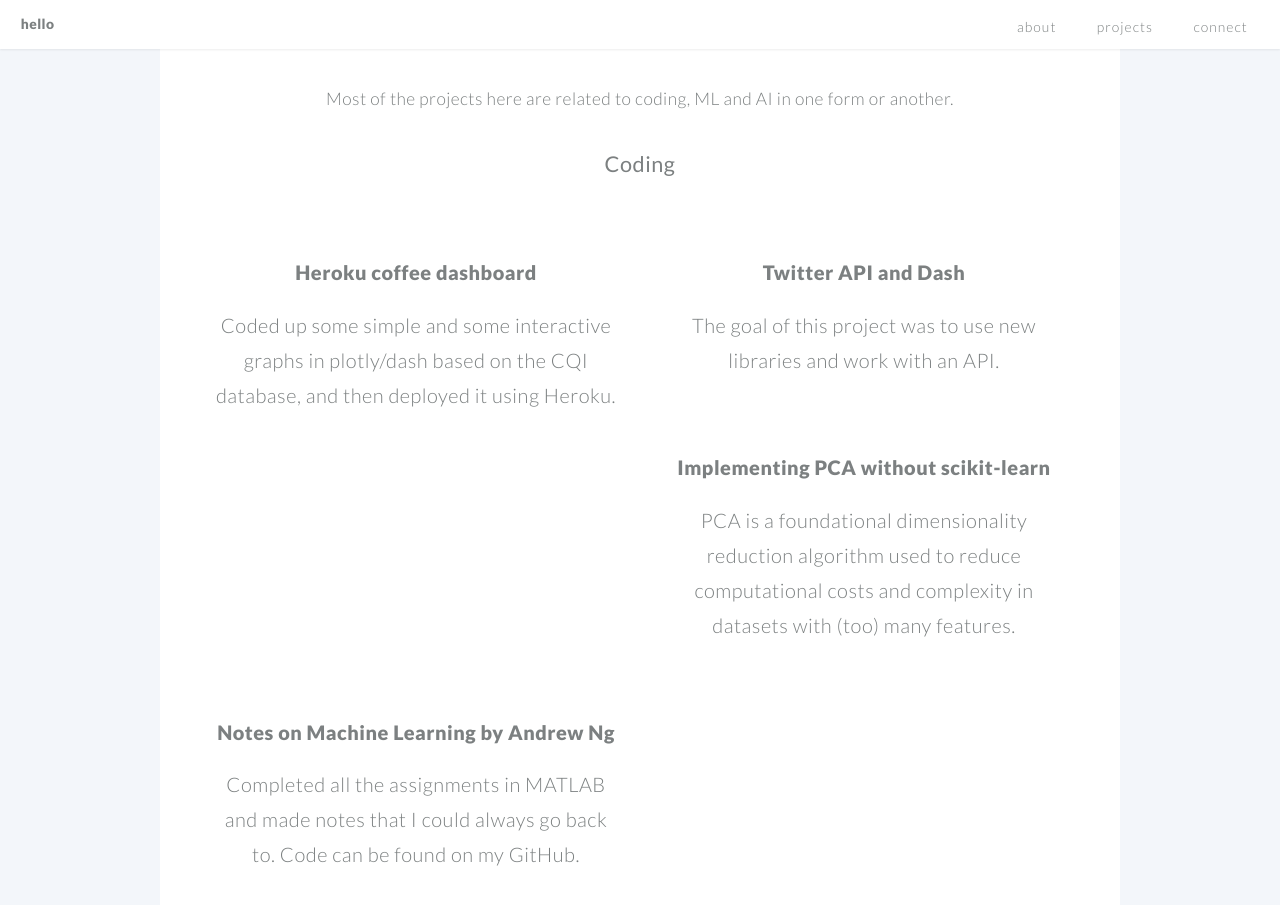
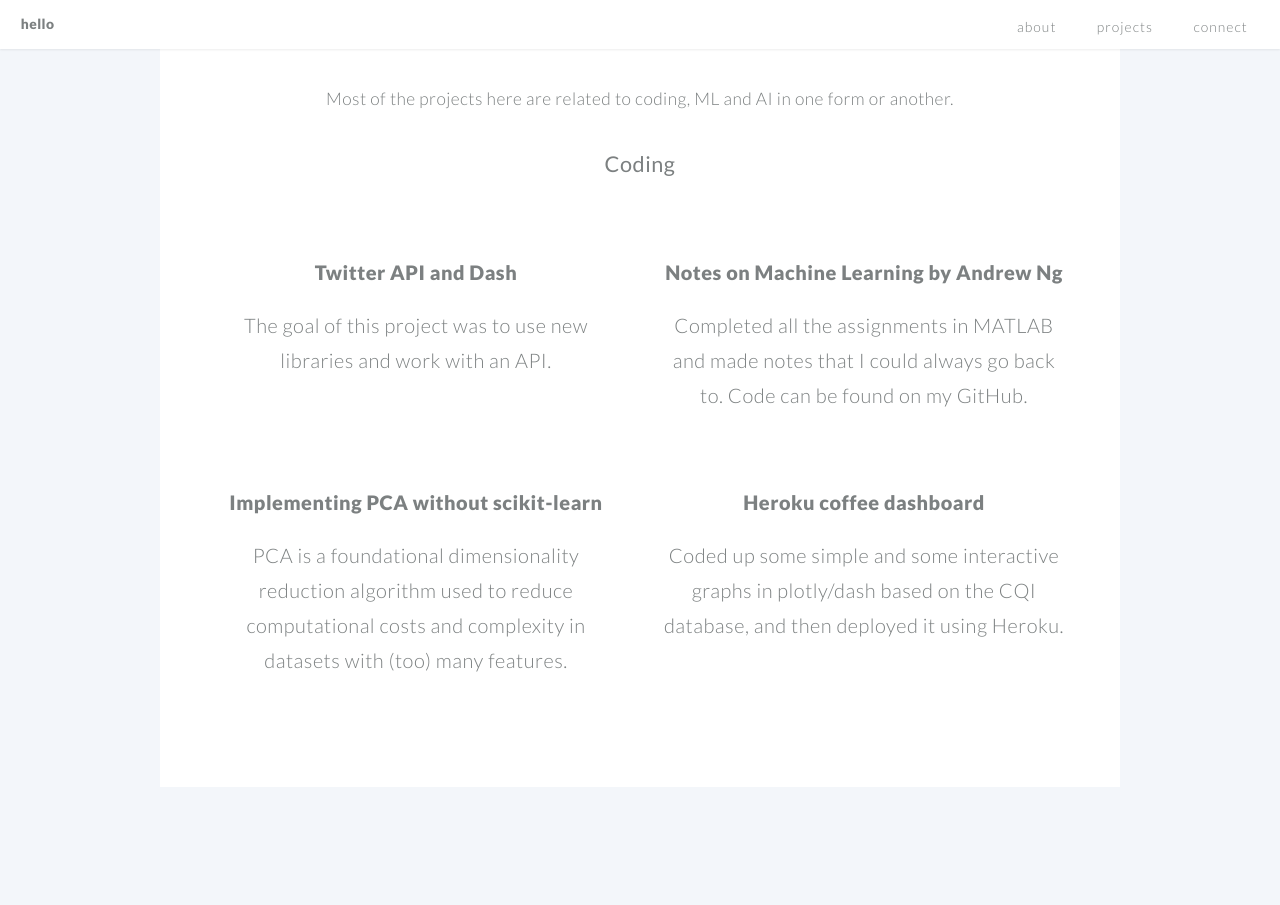
Before and after one commit to KhanyaI/KhanyaI.github.io, a Jekyll site: the page built from index.md, in a window 1280 px wide and 1400 px high, scrolled down 1677 px, cut to the strip 0-905 px from the top of the window. Built offline with Jekyll 4.4.1, drawn with Linux system fonts in a browser that asks for light colours.

```diff
--- a/_data/projects.yml
+++ b/_data/projects.yml
@@ -4,7 +4,7 @@
 projects:
   - category: Coding
     items:
+      - item: example5.html
+      - item: example.html
+      - item: example2.html
       - item: example6.html
-      - item: example5.html
-      - item: example2.html
-      - item: example.html
```
